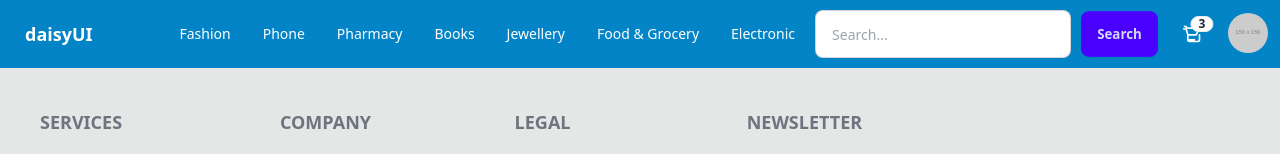
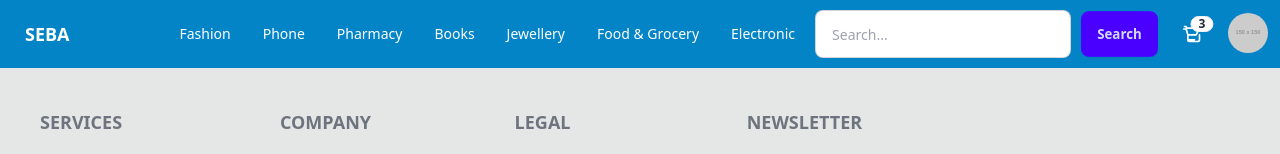
Before and after one commit to shahiur17/SEBA-BAZZAR-SHOP, a React (Vite) app: page / in a window 1280 px wide. Shown: the top 154 px of the page. Built offline with nearby package versions, Linux system fonts and the light colour scheme.

Commit message:
added the home section or our page

```diff
--- a/src/component/Layout/MainLayout.jsx
+++ b/src/component/Layout/MainLayout.jsx
@@ -1,6 +1,6 @@
 import { Outlet } from "react-router-dom";
 import Footte from "../Footer/Footte";
-import Navbar from "../NavbarSection/navbar";
+import Navbar from "../NavbarSection/Navbar";
 
 const MainLayout = () => {
   return (
--- a/src/component/NavbarSection/Navbar.jsx
+++ b/src/component/NavbarSection/Navbar.jsx
@@ -75,7 +75,7 @@ const Navbar = () => {
             className="btn btn-ghost text-lg font-bold text-white hover:text-gray-200"
             to="/home"
           >
-            daisyUI
+            SEBA
           </Link>
         </div>
 
--- a/src/data/product.json
+++ b/src/data/product.json
@@ -485,7 +485,7 @@
     {
       "id": 60,
       "name": "Pure Mustard Oil",
-      "title": "fresh",
+      "title": "fresh pure",
       "image": "https://i.ibb.co.com/5cH9jQJ/e9f23b05-deac-4a20-a233-5b9979c9eea8.jpg",
       "price": 4.49,
       "rating": 4.7
```
